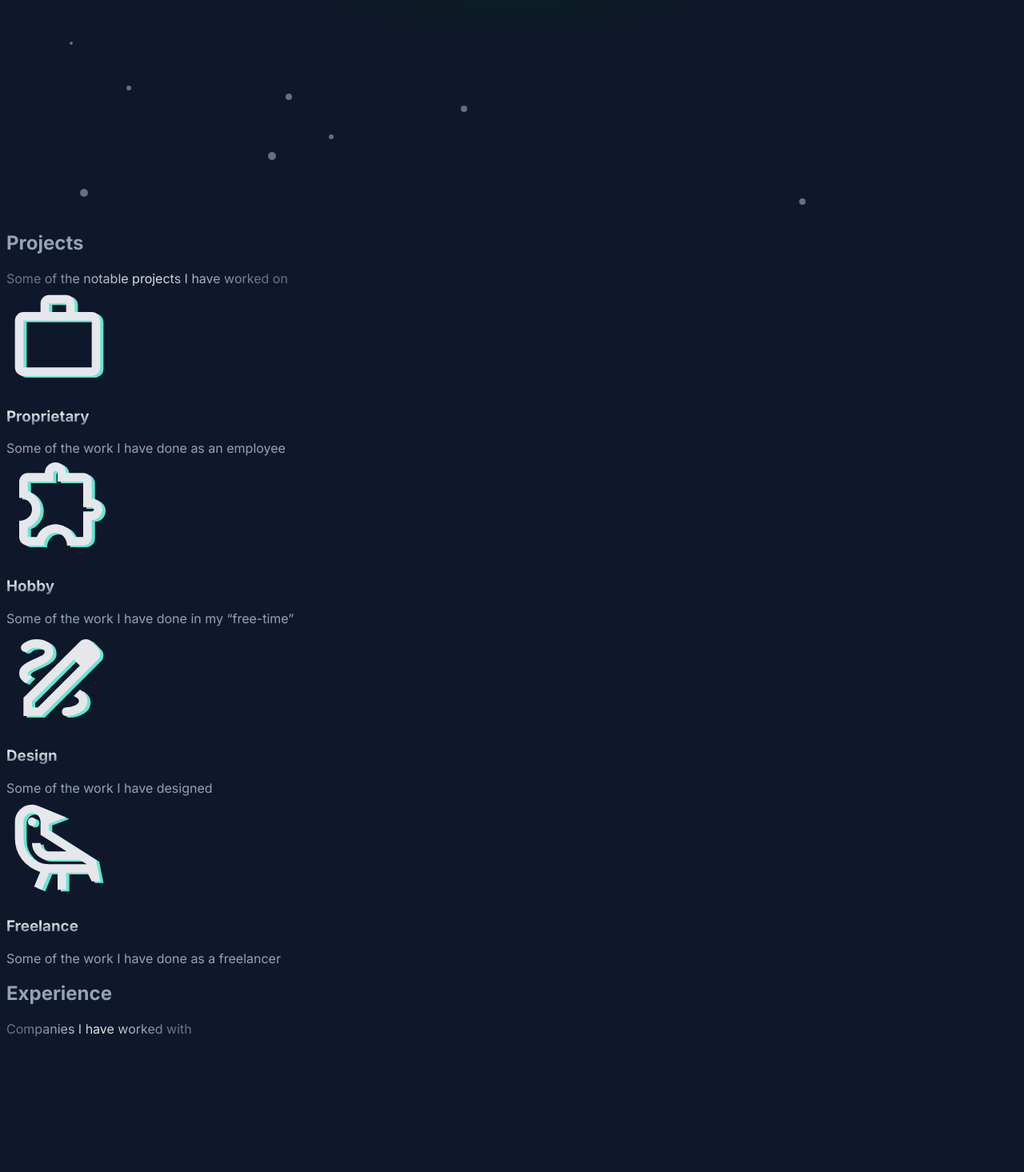
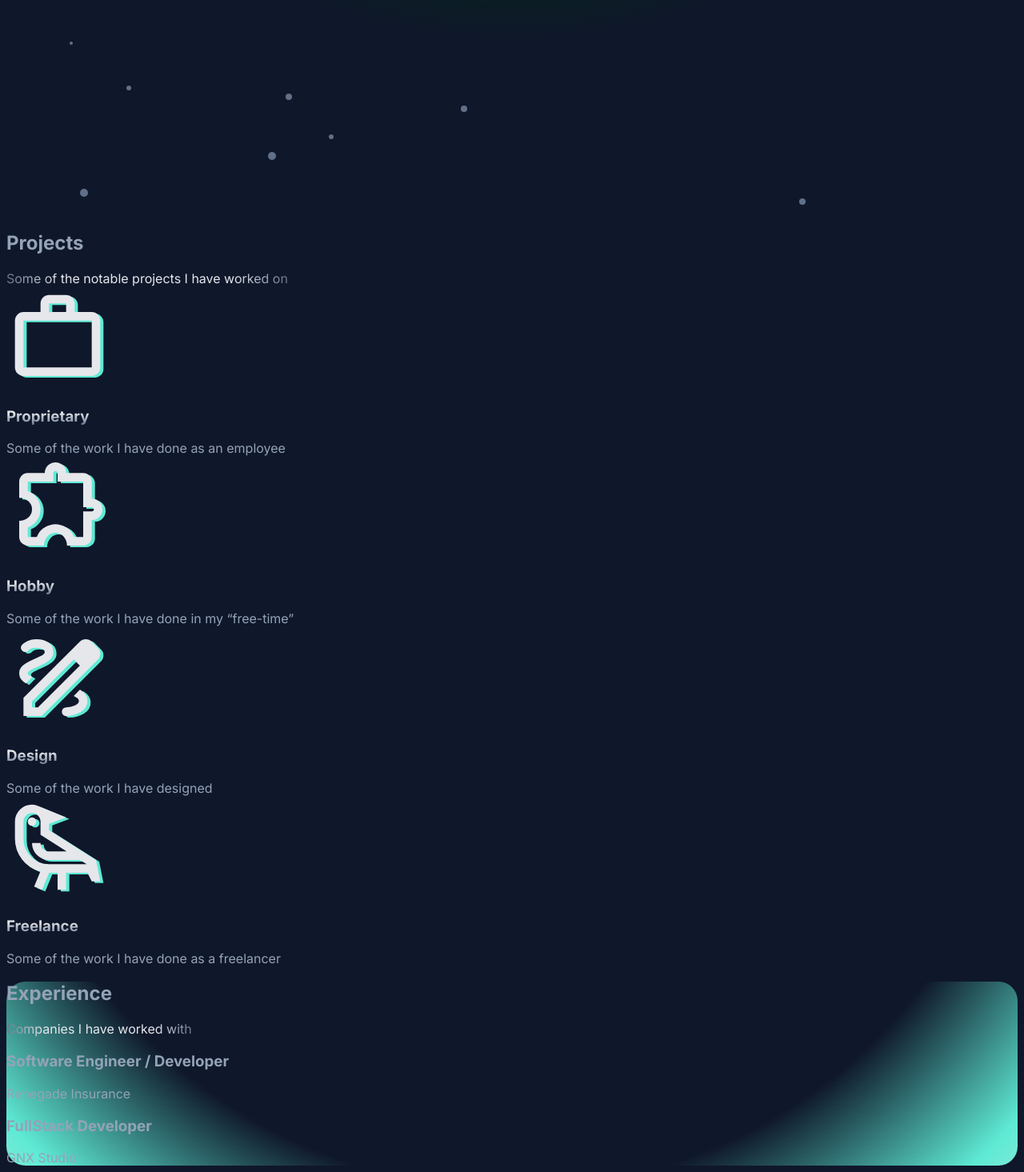
Before and after one commit to AabhasDhaubanja/svelte-porfolio, a SvelteKit app: page / in a window 1280 px wide. Shown: the part 539-2004 px from the top of the page at 80% size. Before the commit the page ends 1843 px from the top, so only its background shows below. Built offline with nearby package versions, Linux system fonts and the light colour scheme.

Commit message:
feat: add experience section

```diff
--- a/src/routes/Experience.svelte
+++ b/src/routes/Experience.svelte
@@ -1,17 +1,58 @@
-<section class="text-center my-24">
-  <div class="flex flex-col items-center gap-4">
-    <h2 class="text-theme-white text-6xl font-semibold">Experience</h2>
-    <span class="description"> Companies I have worked with </span>
+<script lang="ts">
+  type Company = { position: string; company: string };
+
+  const companies: Company[] = [
+    {
+      position: "Software Engineer / Developer",
+      company: "Renegade Insurance",
+    },
+    {
+      position: "FullStack Developer",
+      company: "GNX Studio",
+    },
+  ];
+</script>
+
+<section class="text-center px-24">
+  <div class="wrapper py-24 flex flex-col gap-24 items-center">
+    <div class="flex flex-col items-center gap-4">
+      <h2 class="text-theme-white text-6xl font-semibold">Experience</h2>
+      <span class="description"> Companies I have worked with </span>
+    </div>
+
+    <div class="flex flex-col gap-6">
+      {#each companies as company (company.company)}
+        <div class="flex flex-col gap-1">
+          <h3 class="font-bold text-theme-white text-lg">
+            {company.position}
+          </h3>
+          <span class="text-sm text-white">
+            {company.company}
+          </span>
+        </div>
+      {/each}
+    </div>
   </div>
 </section>
 
 <style>
+  .wrapper {
+    background: radial-gradient(
+      circle at 50% -168%,
+      theme("colors.theme-black") 73%,
+      theme("colors.theme-cyan"),
+      theme("colors.theme-white") 118%
+    );
+    border-radius: 24px;
+  }
+
   .description {
     background-image: linear-gradient(
       90deg,
-      theme("colors.theme-gray-two") 10%,
-      theme("colors.theme-white") 50%,
-      theme("colors.theme-gray-two") 90%
+      theme("colors.theme-gray-two"),
+      theme("colors.theme-white") 20%,
+      theme("colors.theme-white") 80%,
+      theme("colors.theme-gray-two")
     );
     background-clip: text;
     -webkit-text-fill-color: transparent;
--- a/src/routes/Projects.svelte
+++ b/src/routes/Projects.svelte
@@ -97,9 +97,10 @@
   .description {
     background-image: linear-gradient(
       90deg,
-      theme("colors.theme-gray-two") 10%,
-      theme("colors.theme-white") 50%,
-      theme("colors.theme-gray-two") 90%
+      theme("colors.theme-gray-two"),
+      theme("colors.theme-white") 20%,
+      theme("colors.theme-white") 80%,
+      theme("colors.theme-gray-two")
     );
     background-clip: text;
     -webkit-text-fill-color: transparent;
```
